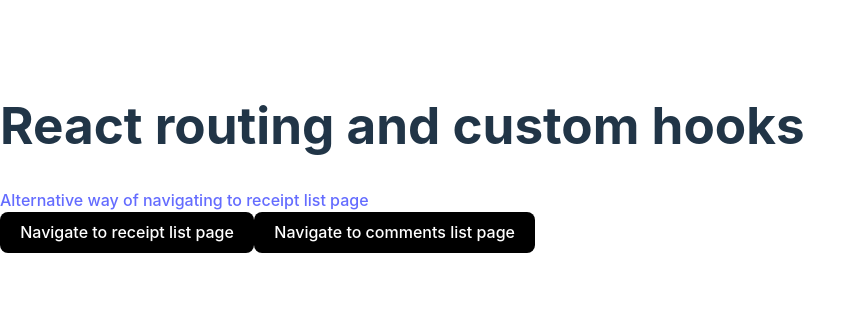
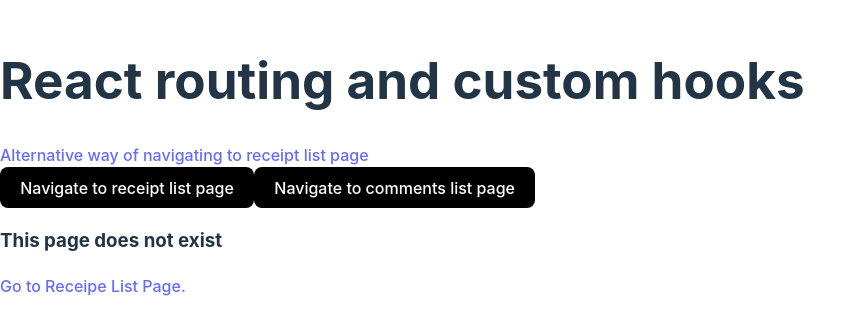
Before and after one commit to AshKemp/react-routing-and-custom-hooks, a React (Vite) app: page / in a window 1280 px wide. Shown: the part 242-576 px from the top of the page, without its empty margins (0-866 px from the left). Built offline with nearby package versions, Linux system fonts and the light colour scheme.

Commit message:
1. use useLocation, useParams (dynamic routing) 2. create not found page

```diff
--- a/src/App.jsx
+++ b/src/App.jsx
@@ -1,6 +1,8 @@
 import { Link, Route, Routes, useNavigate } from "react-router-dom";
 import CommentsList from "./pages/comments";
 import ReceipeList from "./pages/receipes";
+import ReceipeDetails from "./pages/receipe-details";
+import NotFound from "./pages/not-found";
 
 function App() {
   const navigate = useNavigate();
@@ -27,6 +29,8 @@ function App() {
       <Routes>
         <Route path="/receipe-list" element={<ReceipeList />} />
         <Route path="/comments-list" element={<CommentsList />} />
+        <Route path="/receipe-list/:id" element={<ReceipeDetails />} />
+        <Route path="*" element={<NotFound />} />
       </Routes>
     </>
   );
--- /dev/null
+++ b/src/pages/not-found/index.jsx
@@ -0,0 +1,12 @@
+import { Link } from "react-router-dom";
+
+function NotFound() {
+  return (
+    <div>
+      <h3>This page does not exist</h3>
+      <Link to={"/receipe-list"}>Go to Receipe List Page.</Link>
+    </div>
+  );
+}
+
+export default NotFound;
--- /dev/null
+++ b/src/pages/receipe-details/index.jsx
@@ -0,0 +1,14 @@
+import { useParams } from "react-router-dom";
+
+function ReceipeDetails() {
+  const params = useParams();
+  console.log(params);
+  const { id } = params;
+  return (
+    <div>
+      <h1>Receipe Details of receipt with id: {id}</h1>
+    </div>
+  );
+}
+
+export default ReceipeDetails;
--- a/src/pages/receipes/index.jsx
+++ b/src/pages/receipes/index.jsx
@@ -1,4 +1,8 @@
+import { useLocation } from "react-router-dom";
+
 function ReceipeList() {
+  const location = useLocation();
+  console.log(location);
   return (
     <div>
       <h1>Receipe List Page</h1>
```
